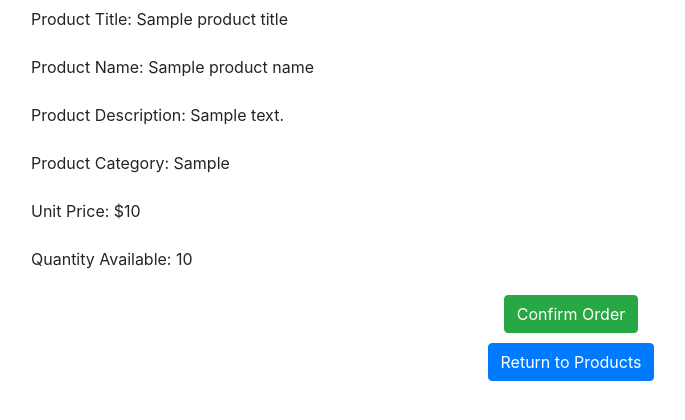
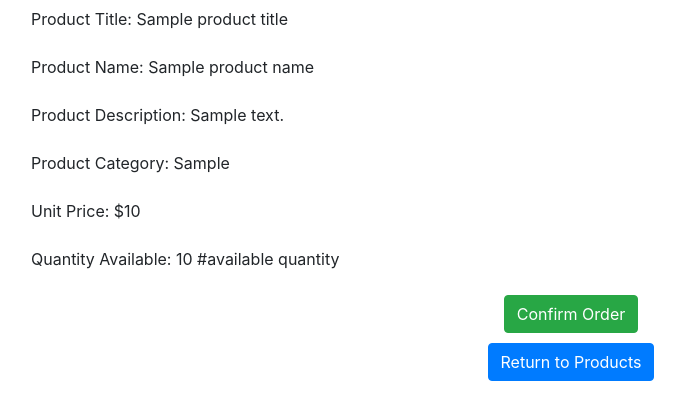
Before and after one commit to squiddycodes/NittanyBusinessWPTGB, a Python web app: template templates/orderconfirmation.html in a window 1280 px wide. Shown: the part 316-736 px from the top of the page, without its empty margins (69-754 px from the left). Run offline with Jinja, Linux system fonts and the light colour scheme; the template is opened without the code that fills it: most values are stand-ins (such as "Sample title", 1, 10 or a date in 2020); some libraries are stand-ins or nearby versions.

Commit message:
Update orderconfirmation.html

```diff
--- a/templates/orderconfirmation.html
+++ b/templates/orderconfirmation.html
@@ -81,7 +81,7 @@
         </div>
         <div class="row mb-3">
             <div class="col text-left">
-                <label>Quantity Available: {{ available_qty }}</label>
+                <label>Quantity Available: {{ available_qty }}</label> #available quantity
             </div>
         </div>
     </div>
```
